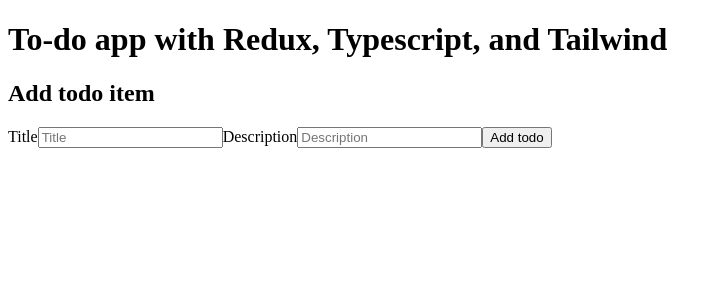
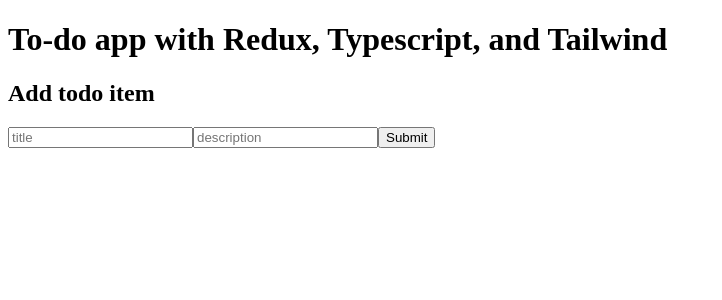
Before and after one commit to kriseliassen/todo-redux-typescript, a React (Create React App) app: page / in a window 1280 px wide. Shown: the top 300 px of the page, without its empty margins (0-722 px from the left). Built offline with nearby package versions, Linux system fonts and the light colour scheme.

Commit message:
Changed Formik for React Hook Form

```diff
--- a/package.json
+++ b/package.json
@@ -10,9 +10,9 @@
     "@types/react-redux": "^7.1.22",
     "@types/redux": "^3.6.0",
     "@types/uuid": "^8.3.4",
-    "formik": "^2.2.9",
     "react": "^17.0.2",
     "react-dom": "^17.0.2",
+    "react-hook-form": "^7.24.1",
     "react-redux": "^7.2.6",
     "react-scripts": "5.0.0",
     "redux": "^4.1.2",
--- a/src/components/TodoForm.tsx
+++ b/src/components/TodoForm.tsx
@@ -1,41 +1,40 @@
+import React, { useState } from "react";
 import { useDispatch } from "react-redux";
 import { AppDispatch } from "../redux/store";
-import { Field, Formik, Form } from "formik";
 import { addTodo } from "../redux/todoSlice";
+import { useForm, SubmitHandler } from 'react-hook-form'
 
-interface FormValues {
+type Inputs = {
   title: string,
-  description: string
+  description: string,
 }
 
 const TodoForm: React.FC = () => {
-  const initialValues: FormValues = {title: '', description: ''};
+  const dispatch = useDispatch<AppDispatch>();
 
-  const dispatch = useDispatch<AppDispatch>();
+  const { register, handleSubmit, reset, setFocus } = useForm<Inputs>();
+  const onSubmit: SubmitHandler<Inputs> = data => {
+    dispatch(addTodo(data.title, data.description));
+    reset();
+    setFocus('title');
+  };
+
 
   return (
     <div>
       <h2>Add todo item</h2>
-      <Formik
-        initialValues={initialValues}
-        onSubmit={(values: FormValues, actions) => {
-          dispatch(addTodo(values.title, values.description))
-          actions.setSubmitting(false);
-        }}>
-          <Form>
-            <label htmlFor="title">Title</label>
-            <Field
-              id="title"
-              name="title"
-              placeholder="Title" />
-            <label htmlFor="description">Description</label>
-            <Field
-              id="description"
-              name="description"
-              placeholder="Description" />
-           <button type="submit">Add todo</button>
-          </Form>
-      </Formik>
+      <div>
+        <form onSubmit={handleSubmit(onSubmit)}>
+          <input
+            placeholder="title"
+            {...register('title')}
+            required />
+          <input
+            placeholder="description"
+            {...register('description')} />
+          <input type="submit" />
+        </form>
+      </div>
     </div>
   )
 }
--- a/src/components/TodoItem.tsx
+++ b/src/components/TodoItem.tsx
@@ -1,3 +1,6 @@
+import { useDispatch } from "react-redux";
+import { removeTodo } from "../redux/todoSlice";
+
 interface IProps {
   title: string,
   description?: string,
@@ -6,8 +9,10 @@
 }
 const TodoItem: React.FC<IProps> = ({ title, description, id, completed }) => {
 
-  const removeTodo = () => {
-    console.log(id)
+  const dispatch = useDispatch()
+
+  const deleteTodo = () => {
+    dispatch(removeTodo(id))
   }
 
   return (
@@ -16,7 +21,7 @@
         <h3>{title}</h3>
         <p>{description}</p>
       </div>
-      <button onClick={removeTodo}>Remove</button>
+      <button onClick={deleteTodo}>Remove</button>
     </div>
   )
 }
--- a/src/redux/todoSlice.ts
+++ b/src/redux/todoSlice.ts
@@ -30,7 +30,7 @@
 			}),
 		},
 		updateTodo(state, action: PayloadAction<Todo>) {
-			state.todos.map((todo) => {
+			state.todos = state.todos.map((todo) => {
 				if (todo.id === action.payload.id) {
 					return { ...todo, ...action.payload };
 				}
@@ -38,7 +38,7 @@
 			});
 		},
 		removeTodo(state, action: PayloadAction<string>) {
-			state.todos.filter((todo) => todo.id !== action.payload);
+			state.todos = state.todos.filter((todo) => todo.id !== action.payload);
 		},
 		setTodoStatus(
 			state,
```
Also changed, not shown: 1 other file (tests, documents, lock files or other folders).
